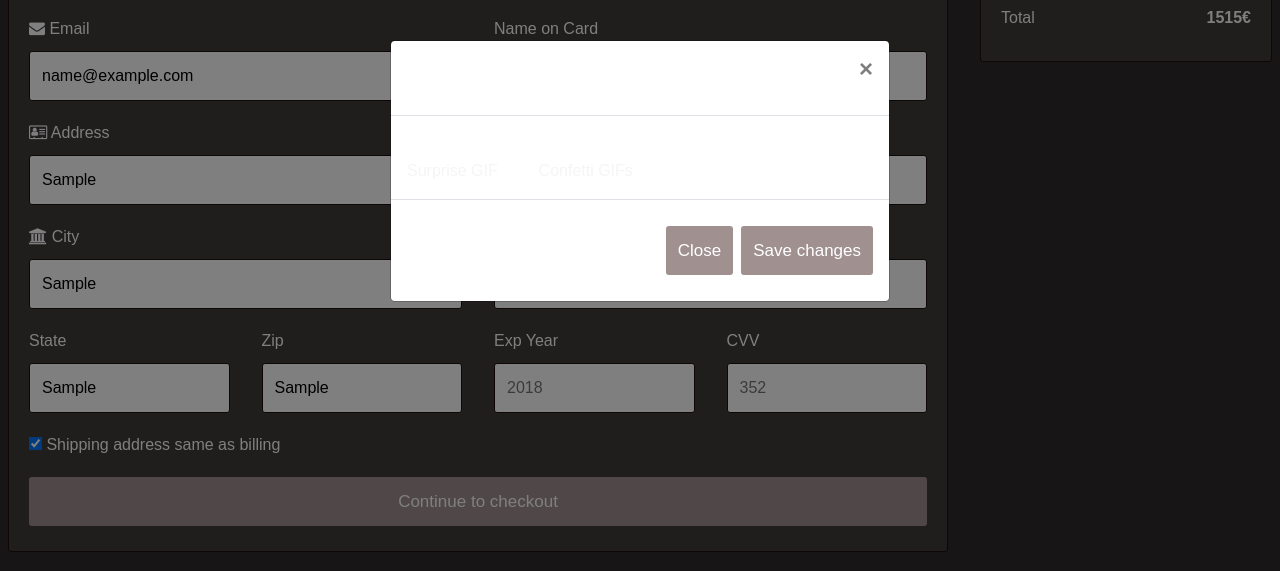
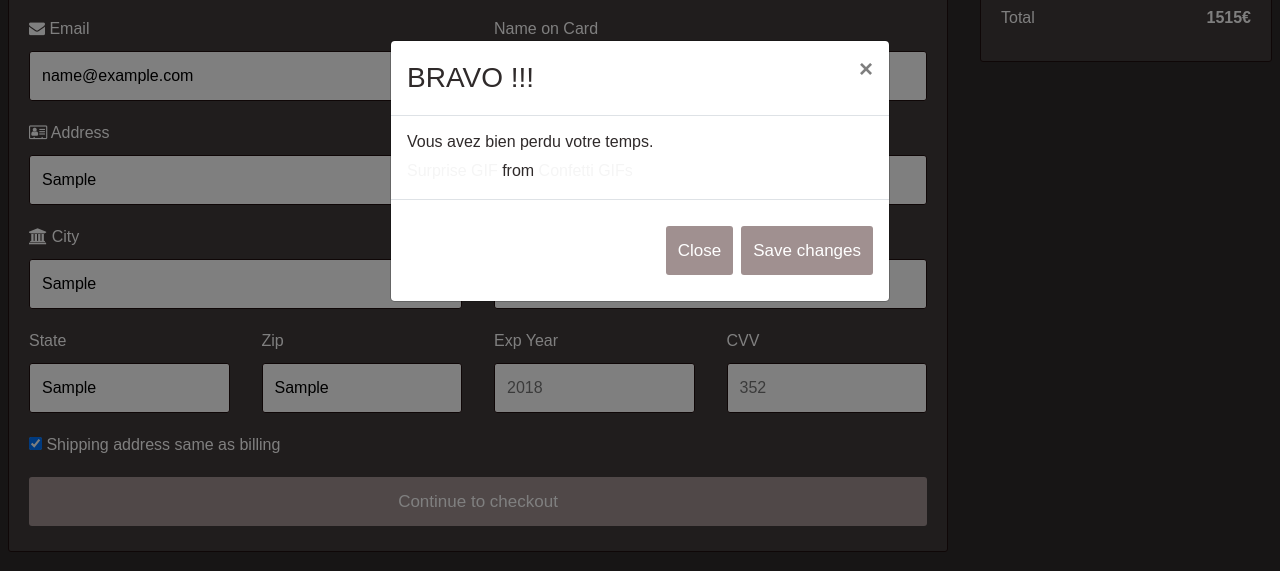
Before and after one commit to camille-ltd/projet-simplon-glass, a plain HTML site: page checkout.html in a window 1280 px wide. Both pictures are taken after typing "Sample", "name@example.com", "Sample", "Sample", "Sample", "Sample" into the empty fields and a click on the input "Continue to checkout". Shown: the part 229-800 px from the top of the page. Drawn offline with nearby package versions, Linux system fonts and the light colour scheme; a script that the page names is missing.

Commit message:
correction stylesheet

```diff
--- a/stylesheet.css
+++ b/stylesheet.css
@@ -9,7 +9,9 @@ body {
 * {
     box-sizing: border-box;
   }
-
+.modal-content{
+color:rgb(47, 42, 42);
+}
 .row {
     display: -ms-flexbox; /* IE10 */
     display: flex;
```
